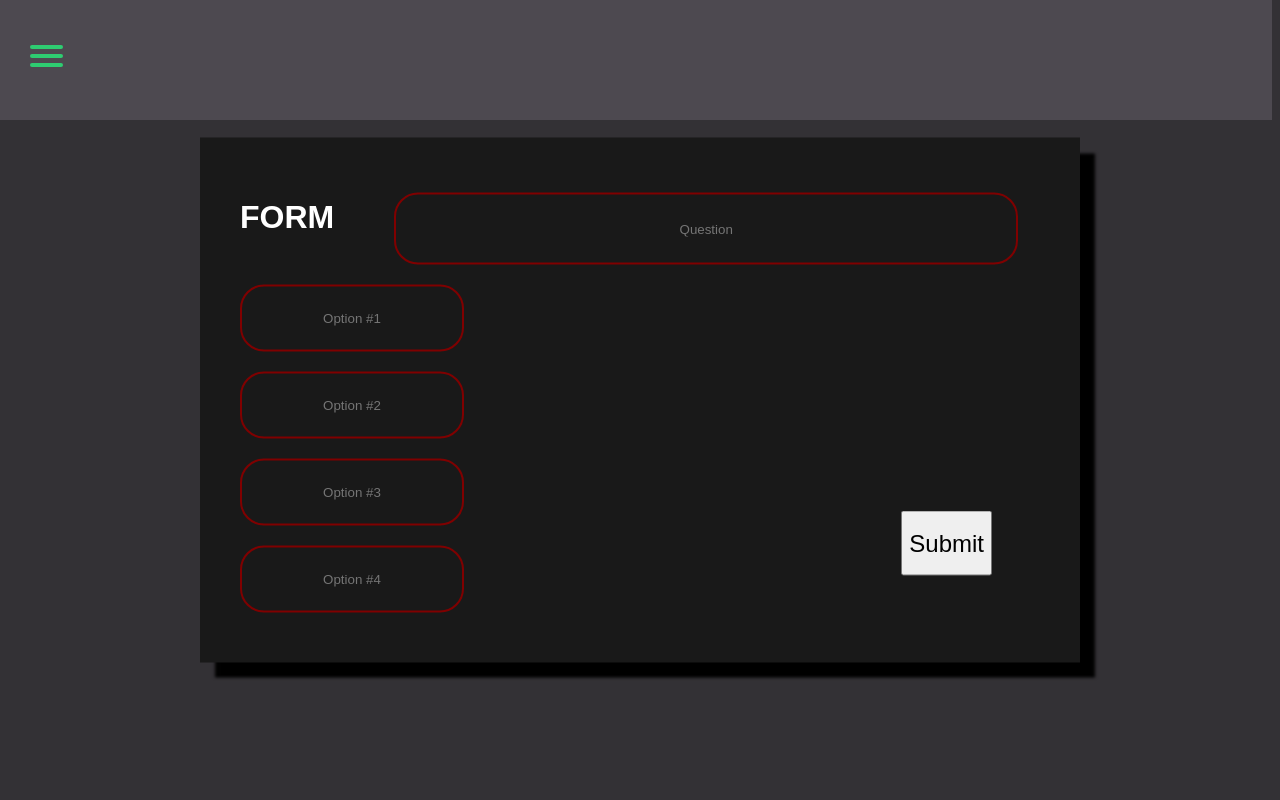
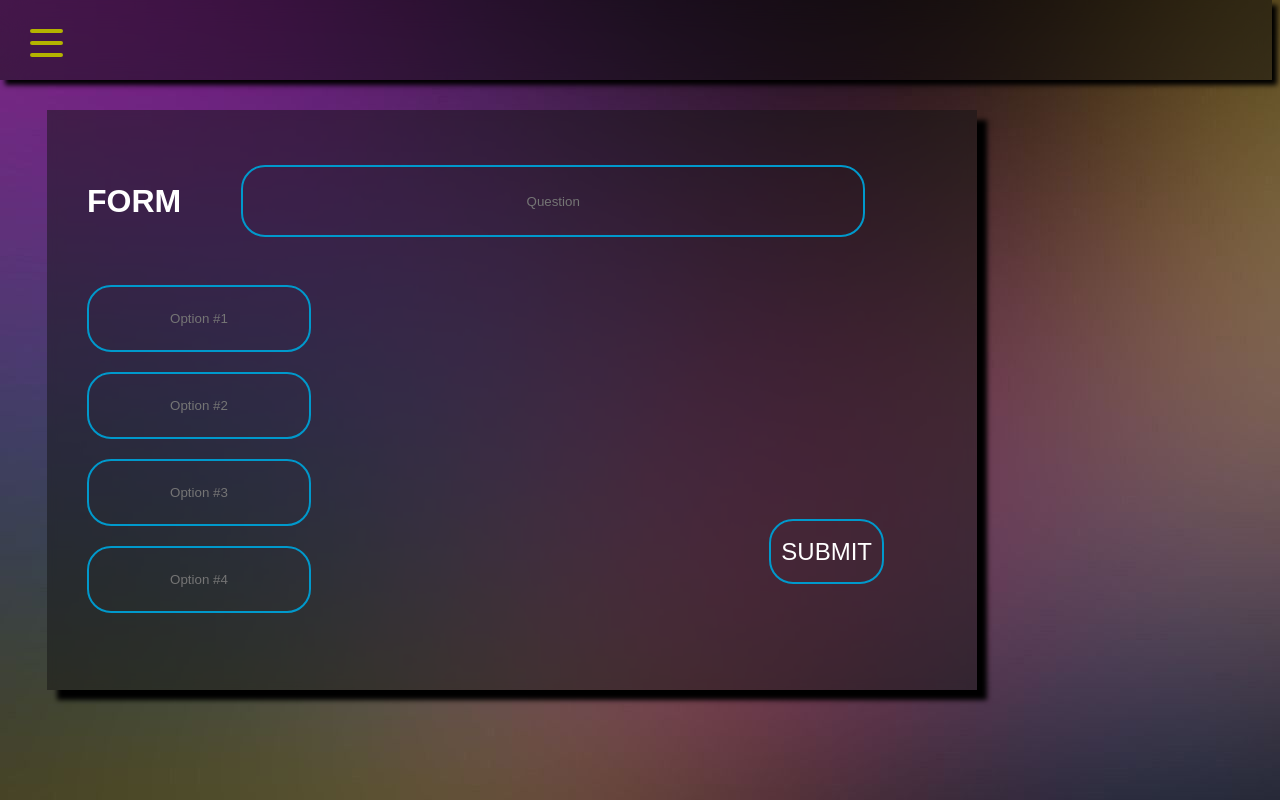
Before and after one commit to EirikSkjerve/pollproject, a plain HTML site: page index.html in a window 1280 px wide. Drawn offline with Linux system fonts and the light colour scheme.

Commit message:
Final commit for the day

```diff
--- a/Style/style.css
+++ b/Style/style.css
@@ -1,15 +1,16 @@
-body{
-    background-color: #333135;
-
+body {
+    background-color: rgba(20, 20, 20, 0.5);
 }
 
 header{
     display: flex;
     flex-direction: row;
-    background-color: #4d4950;
-    height: 120px;
+    background-color: rgba(10, 10, 10, 0.5)!important;
+    backdrop-filter: blur(15px);
+    height: 80px;
     margin-top: -8px;
     margin-left: -8px;
+    box-shadow: 5px 5px 5px black;
 
 }
 
@@ -19,6 +20,7 @@ header{
     top: 45px;
     left: 30px;
     z-index: 1;
+    margin-top: -16px;
 
 }
 #menyklikk>input{
@@ -38,10 +40,11 @@ header{
     display: block;
     width: 33px;
     height: 4px;
-    margin-bottom: 5px;
+    margin-bottom: 8px;
     position: relative;
 
-    background-color: #2ecc71;
+
+    background-color: #b3b300;
     border-radius: 3px;
 
     z-index: 1;
@@ -56,7 +59,7 @@ header{
 }
 #menyklikk input:checked~.burgermeny:nth-last-child(3){
     opacity: 1;
-    background-color:#4d4950;
+    background-color: indigo;
     width: 50px;
     height: 6px;
 
@@ -87,16 +90,17 @@ li{
     transform: none;
 }
 .box{
-    width: 800px;
-    min-height: 400px;
+    width: 850px;
+    min-height: 500px;
     padding: 40px;
     position: absolute;
     top: 50%;
-    left: 50%;
+    left: 40%;
     transform: translate(-50%,-50%);
-    background: #191919;
+    background-color: rgba(20, 20, 20, 0.5)!important;
+    backdrop-filter: blur(5px);
     text-align: left;
-    box-shadow: 15px 15px 3px black;
+    box-shadow: 10px 10px 5px black;
     display: flex;
     flex-flow: row wrap;
 }
@@ -105,6 +109,7 @@ li{
     font-family: sans-serif;
     text-transform: uppercase;
     color: white;
+    margin-top: 33px;
 
 }
 .box #main_question{
@@ -118,6 +123,7 @@ li{
     height: 35px;
     margin: 10px;
     padding: 2px;
+    color: white;
 }
 .box #Options{
     display: flex;
@@ -140,12 +146,12 @@ li{
     display: block;
     margin: 10px auto;
     text-align: center;
-    border: 2px solid #800000;
+    border: 2px solid #0099cc;
     padding: 14px 10px;
     outline: none;
     color: white;
     border-radius: 24px;
-    transition: 0.25s;
+    transition: 0.40s;
 
 }
 .box input[type = "text"]:focus{
@@ -155,3 +161,41 @@ li{
     color: black;
 
 }
+.box input[type = "text"]:hover{
+    border: 2px solid#00b386;
+    box-shadow: 1px 2px 5px #1a1a1a;
+}
+
+.box input[type = "submit"]{
+    background: none;
+    display: block;
+    margin: 10px auto;
+    text-align: center;
+    border: 2px solid #0099cc;
+    padding: 14px 10px;
+    outline: none;
+    color: white;
+    border-radius: 24px;
+    transition: 0.25s;
+    text-transform: uppercase;
+    font-weight: 10;
+}
+.box input[type = "submit"]:hover{
+    background-color: #cccccc;
+    border: 2px solid #00b386;
+    color: black;
+
+
+}
+
+footer{
+
+    /*background-color: rgba(10, 10, 10, 0.5)!important;
+    backdrop-filter: blur(15px);*/
+    background: none;
+    height: 80px;
+    position: absolute;
+    bottom: 0;
+    width:100%;
+    margin-left: -8px;
+}
--- a/index.html
+++ b/index.html
@@ -7,7 +7,7 @@
     <link rel = "stylesheet" type="text/css" href="Style/style.css" />
     <title>Poll Project</title>
 </head>
-<body>
+<body style="background-image: url('Images/gradient.jpg')">
 <header>
     <nav>
         <div id="menyklikk">
@@ -44,7 +44,9 @@
 
 
 </main>
-<footer></footer>
+<footer>
+
+</footer>
 
 </body>
 </html>
```
Also changed, not shown: Images/black_background.jpg (added), Images/gradient.jpg (added).
